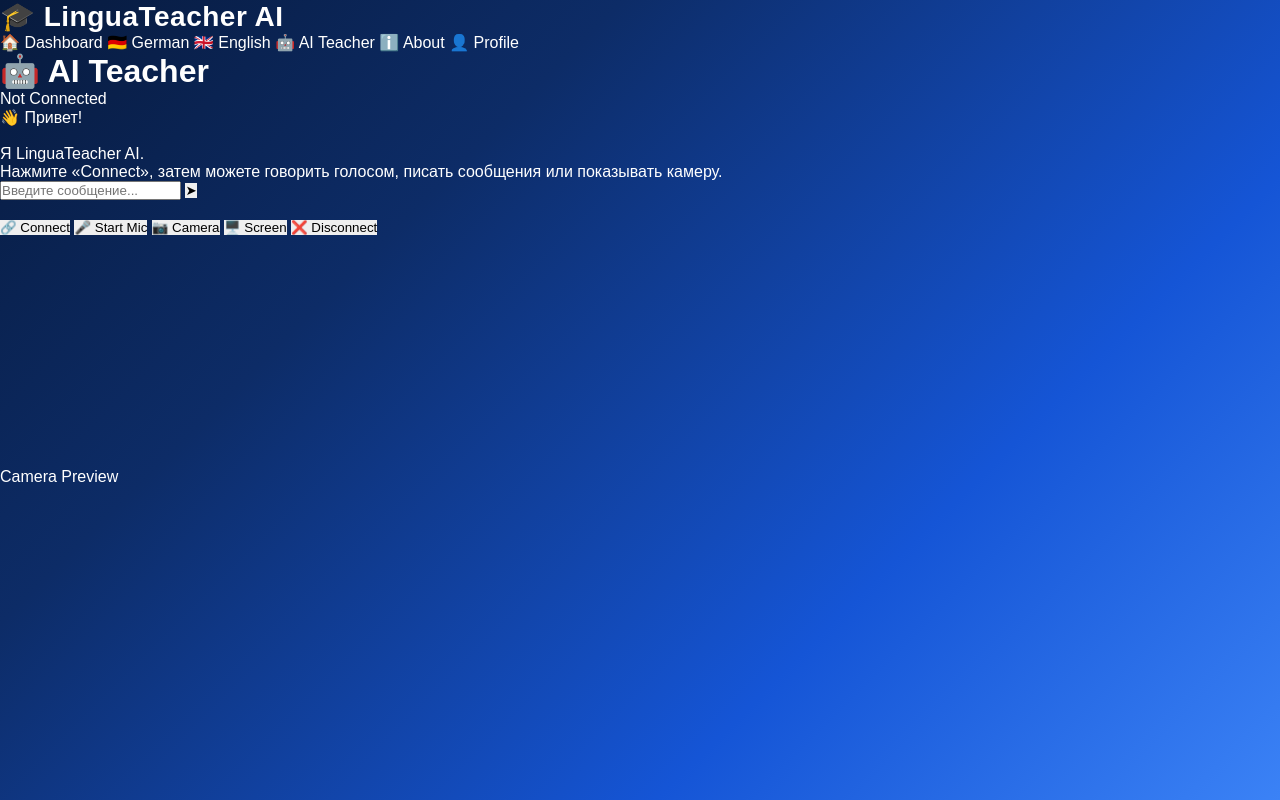
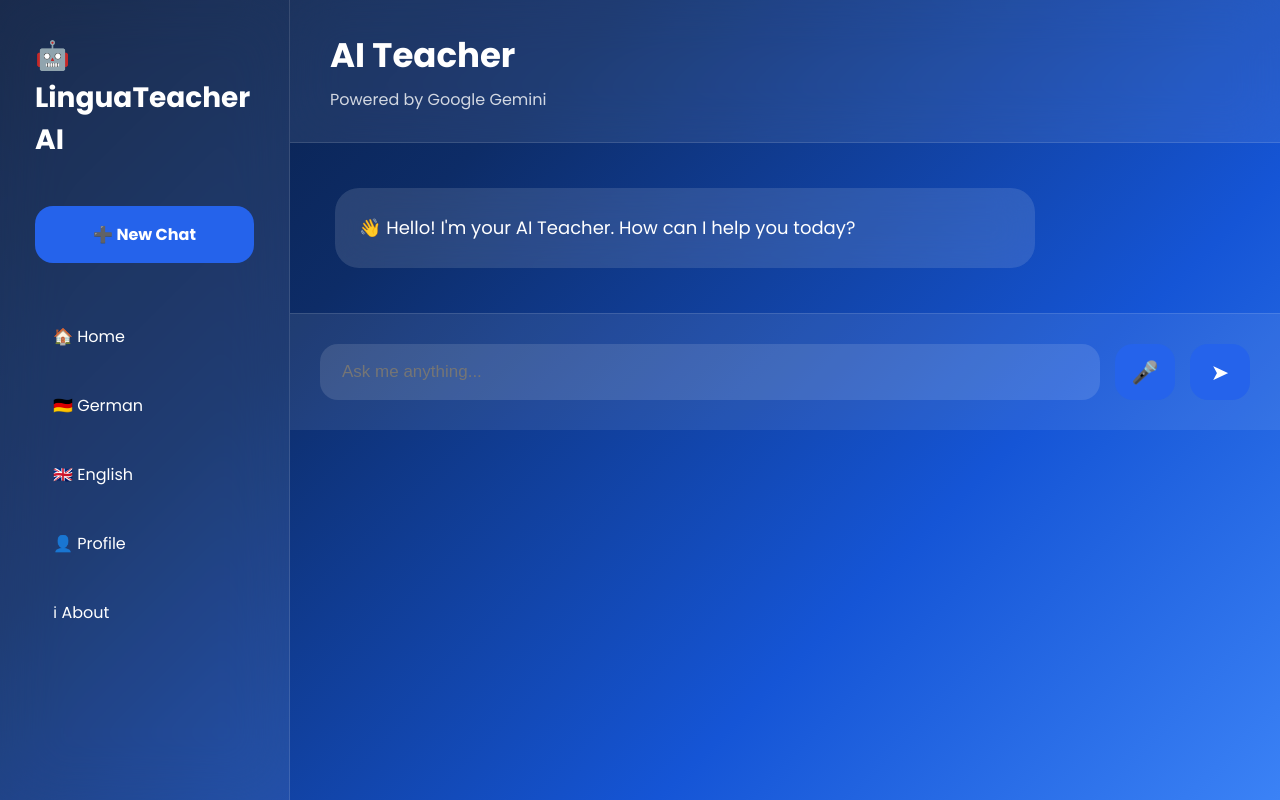
Before and after one commit to luxurystoreworld/LinguaTeacher-AI, a FastAPI app: page /ai in a window 1280 px wide. Run offline with FastAPI, Linux system fonts and the light colour scheme.

Commit message:
Update AI Teacher page

```diff
--- a/backend/app/static/css/style.css
+++ b/backend/app/static/css/style.css
@@ -992,3 +992,230 @@ transform:translateY(0);
 }
 
 }
+/* ========================================= */
+/* AI TEACHER */
+/* ========================================= */
+
+#ai-app{
+
+display:grid;
+
+grid-template-columns:290px 1fr;
+
+height:100vh;
+
+}
+
+/* ====================== */
+/* SIDEBAR */
+/* ====================== */
+
+.ai-sidebar{
+
+height:100vh;
+
+background:rgba(255,255,255,.08);
+
+backdrop-filter:blur(30px);
+
+border-right:1px solid rgba(255,255,255,.12);
+
+padding:35px;
+
+display:flex;
+
+flex-direction:column;
+
+gap:25px;
+
+}
+
+.ai-logo{
+
+font-size:28px;
+
+font-weight:700;
+
+margin-bottom:20px;
+
+}
+
+.new-chat{
+
+padding:16px;
+
+border-radius:18px;
+
+background:#2563EB;
+
+color:white;
+
+font-size:16px;
+
+font-weight:700;
+
+transition:.3s;
+
+}
+
+.new-chat:hover{
+
+transform:translateY(-3px);
+
+}
+
+.menu{
+
+display:flex;
+
+flex-direction:column;
+
+gap:12px;
+
+margin-top:20px;
+
+}
+
+.menu a{
+
+padding:16px 18px;
+
+border-radius:15px;
+
+transition:.3s;
+
+}
+
+.menu a:hover{
+
+background:rgba(255,255,255,.12);
+
+}
+
+/* ====================== */
+/* CHAT */
+/* ====================== */
+
+#chat-layout{
+
+display:flex;
+
+flex-direction:column;
+
+height:100vh;
+
+}
+
+.chat-header{
+
+padding:30px 40px;
+
+background:rgba(255,255,255,.08);
+
+backdrop-filter:blur(25px);
+
+border-bottom:1px solid rgba(255,255,255,.12);
+
+}
+
+.chat-header h2{
+
+font-size:34px;
+
+}
+
+.chat-header p{
+
+opacity:.8;
+
+margin-top:6px;
+
+}
+
+.chat-messages{
+
+flex:1;
+
+padding:45px;
+
+overflow:auto;
+
+}
+
+.ai-message{
+
+max-width:700px;
+
+padding:24px;
+
+border-radius:24px;
+
+background:rgba(255,255,255,.12);
+
+backdrop-filter:blur(20px);
+
+line-height:1.8;
+
+font-size:18px;
+
+}
+
+/* ====================== */
+/* INPUT */
+/* ====================== */
+
+.chat-input-box{
+
+padding:30px;
+
+display:flex;
+
+gap:15px;
+
+background:rgba(255,255,255,.08);
+
+border-top:1px solid rgba(255,255,255,.12);
+
+}
+
+.chat-input-box input{
+
+flex:1;
+
+padding:18px 22px;
+
+border:none;
+
+outline:none;
+
+border-radius:18px;
+
+background:rgba(255,255,255,.12);
+
+color:white;
+
+font-size:17px;
+
+}
+
+.chat-input-box button{
+
+width:60px;
+
+border-radius:18px;
+
+background:#2563EB;
+
+color:white;
+
+font-size:22px;
+
+transition:.3s;
+
+}
+
+.chat-input-box button:hover{
+
+transform:translateY(-3px);
+
+}
--- /dev/null
+++ b/backend/app/static/js/ai.js
@@ -0,0 +1,100 @@
+// ==============================
+// SIDEBAR
+// ==============================
+
+document.getElementById("sidebar").innerHTML = `
+
+<div class="ai-sidebar">
+
+<div class="ai-logo">
+
+🤖 LinguaTeacher AI
+
+</div>
+
+<button class="new-chat">
+
+➕ New Chat
+
+</button>
+
+<div class="menu">
+
+<a href="/">🏠 Home</a>
+
+<a href="/german">🇩🇪 German</a>
+
+<a href="/english">🇬🇧 English</a>
+
+<a href="/profile">👤 Profile</a>
+
+<a href="/about">ℹ About</a>
+
+</div>
+
+</div>
+
+`;
+
+// ==============================
+// CHAT HEADER
+// ==============================
+
+document.getElementById("chat-header").innerHTML = `
+
+<div class="chat-header">
+
+<h2>AI Teacher</h2>
+
+<p>Powered by Google Gemini</p>
+
+</div>
+
+`;
+
+// ==============================
+// CHAT WINDOW
+// ==============================
+
+document.getElementById("chat-window").innerHTML = `
+
+<div class="chat-messages">
+
+<div class="ai-message">
+
+👋 Hello! I'm your AI Teacher.
+How can I help you today?
+
+</div>
+
+</div>
+
+`;
+
+// ==============================
+// CHAT INPUT
+// ==============================
+
+document.getElementById("chat-input").innerHTML = `
+
+<div class="chat-input-box">
+
+<input
+type="text"
+placeholder="Ask me anything...">
+
+<button>
+
+🎤
+
+</button>
+
+<button>
+
+➤
+
+</button>
+
+</div>
+
+`;
--- a/backend/app/templates/ai.html
+++ b/backend/app/templates/ai.html
@@ -1,117 +1,43 @@
 <!DOCTYPE html>
-<html lang="ru">
+<html lang="en">
 
 <head>
+
 <meta charset="UTF-8">
+
+<meta name="viewport" content="width=device-width, initial-scale=1.0">
+
 <title>LinguaTeacher AI</title>
 
+<link rel="preconnect" href="https://fonts.googleapis.com">
+
+<link rel="preconnect" href="https://fonts.gstatic.com" crossorigin>
+
+<link href="https://fonts.googleapis.com/css2?family=Poppins:wght@300;400;500;600;700;800&display=swap" rel="stylesheet">
+
 <link rel="stylesheet" href="/static/css/style.css">
+
 </head>
 
 <body>
 
-<div class="sidebar">
+<div id="ai-app">
 
-    <div class="logo">
-        🎓 LinguaTeacher AI
-    </div>
+<div id="sidebar"></div>
 
-    <a href="/">🏠 Dashboard</a>
-    <a href="/german">🇩🇪 German</a>
-    <a href="/english">🇬🇧 English</a>
-    <a href="/ai">🤖 AI Teacher</a>
-    <a href="/about">ℹ️ About</a>
-    <a href="/profile">👤 Profile</a>
+<div id="chat-layout">
 
-</div>
+<div id="chat-header"></div>
 
-<div class="content">
+<div id="chat-window"></div>
 
-    <h1>🤖 AI Teacher</h1>
+<div id="chat-input"></div>
 
-    <div id="status" class="status">
-        Not Connected
-    </div>
-
-    <div id="interaction-status" class="interaction-status hidden"></div>
-
-    <div id="chat-log" class="chat-box">
-
-        <div class="message gemini">
-            👋 Привет!
-
-            <br><br>
-
-            Я LinguaTeacher AI.
-
-            <br>
-
-            Нажмите «Connect», затем можете говорить голосом,
-            писать сообщения или показывать камеру.
 </div>
 
 </div>
 
-    <div class="chat-input">
-
-        <input
-            id="textInput"
-            type="text"
-            placeholder="Введите сообщение..."
-        >
-
-        <button id="sendBtn">
-            ➤
-        </button>
-
-    </div>
-
-    <br>
-
-    <div>
-
-        <button id="connectBtn">
-            🔗 Connect
-        </button>
-
-        <button id="micBtn">
-            🎤 Start Mic
-        </button>
-
-        <button id="cameraBtn">
-            📷 Camera
-        </button>
-
-        <button id="screenBtn">
-            🖥️ Screen
-        </button>
-
-        <button id="disconnectBtn">
-            ❌ Disconnect
-        </button>
-
-    </div>
-
-    <br>
-
-    <video
-        id="video-preview"
-        autoplay
-        muted
-        playsinline
-        width="420"
-    ></video>
-
-    <div id="video-placeholder">
-        Camera Preview
-    </div>
-
-</div>
-
-<script src="/static/js/gemini-client.js"></script>
-<script src="/static/js/media-handler.js"></script>
-<script src="/static/js/pcm-processor.js"></script>
-<script src="/static/js/gemini-main.js"></script>
+<script src="/static/js/ai.js"></script>
 
 </body>
 
```
Also changed, not shown: backend/app/templates/ai_old.html (added, +118 -0 lines). Lines whose indentation alone changed are shown as unchanged.
